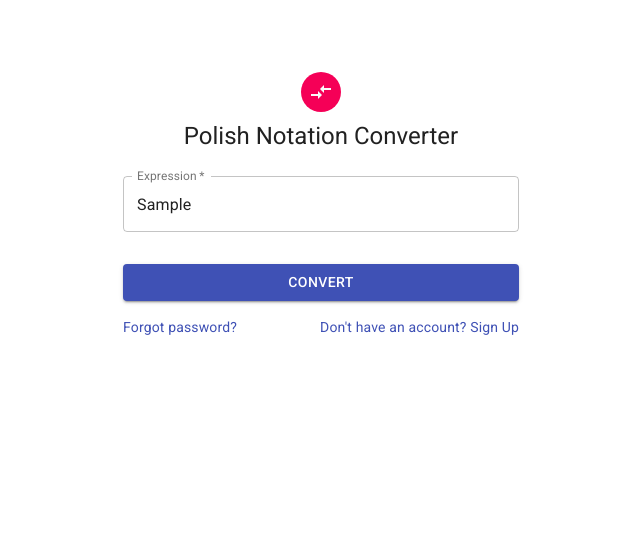
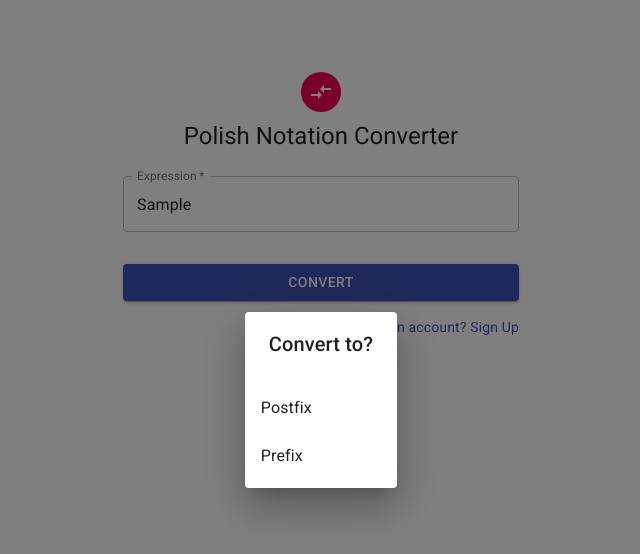
Before and after one commit to gostekk/ProjektPP, a React (Create React App) app: page / in a window 1280 px wide. Both pictures are taken after typing "Sample" into the empty fields and a click on the button "CONVERT". Shown: the top 554 px of the page, without its empty margins (319-959 px from the left). Built offline with nearby package versions, Linux system fonts and the light colour scheme.

Commit message:
Add convert options and app now shows result

```diff
--- a/src/App.js
+++ b/src/App.js
@@ -12,14 +12,17 @@ import { makeStyles } from '@material-ui/core/styles';
 import Container from '@material-ui/core/Container';
 
 import {
-//   InToPost,
-//   InToPre,
-//   PostToIn,
-//   PostToPre,
-//   PreToPost,
-//   PreToIn
-  isOperator
+  InToPost,
+  InToPre,
+  PostToIn,
+  PostToPre,
+  PreToPost,
+  PreToIn,
+  isOperator,
+  op,
 } from './operations';
+
+import ExpDialog from './Components/Dialog';
 
 import './App.css';
 
@@ -48,17 +51,6 @@ const useStyles = makeStyles(theme => ({
   },
 }));
 
-function checkExpression(expression) {
-  const expressionCopy = expression.split('');
-  if (isOperator(expressionCopy[0])) {
-    return 'prefix';
-  } else if (isOperator(expressionCopy.pop())) {
-    return 'postfix';
-  } else {
-    return 'infix';
-  }
-}
-
 function useFormInput(initialValue) {
   const [value, setValue] = useState(initialValue);
 
@@ -73,18 +65,59 @@ function useFormInput(initialValue) {
 }
 
 function App() {
+  const [open, setOpen] = React.useState(false);
+  const [list, setList] = React.useState([]);
   const expression = useFormInput('');
+  const [selectedValue, setSelectedValue] = React.useState('');
+  const [result, setResult] = useState({});
   const classes = useStyles();
 
-  // console.log('In');
-  // InToPost("(3 * 4 / (2 + 5)) * (3 + 4)");
-  // InToPre("(3 * 4 / (2 + 5)) * (3 + 4)");
-  // console.log('Post');
-  // PostToIn("3 4 * 2 5 + / 3 4 + *");
-  // PostToPre("3 4 * 2 5 + / 3 4 + *");
-  // console.log('Pre');
-  // PreToPost("* / * 3 4 + 2 5 + 3 4 ");
-  // PreToIn("* / * 3 4 + 2 5 + 3 4 ");
+  function handleClickOpen() {
+    setOpen(true);
+  }
+
+  const handleClose = value => {
+    setOpen(false);
+    setSelectedValue(value);
+    switch(value) {
+      case 0:
+        setResult(InToPost(expression.value));
+        break;
+      case 1:
+        setResult(InToPre(expression.value));
+        break;
+      case 2:
+        setResult(PostToIn(expression.value));
+        break;
+      case 3:
+        setResult(PostToPre(expression.value));
+        break;
+      case 4:
+        setResult(PreToPost(expression.value));
+        break;
+      case 5:
+        setResult(PreToIn(expression.value));
+        break;
+      default:
+        break;
+    }
+  };
+
+  function checkExpression(expression) {
+    if (!expression) {
+      return;
+    }
+    const expressionCopy = expression.split('');
+    if (isOperator(expressionCopy[0])) {
+      setList([op[4], op[5]])
+    } else if (isOperator(expressionCopy.pop())) {
+      setList([op[2], op[3]])
+    } else {
+      setList([op[0], op[1]])
+    }
+    handleClickOpen();
+  }
+
   return (
     <Container component="main" maxWidth="xs">
       <CssBaseline />
@@ -95,7 +128,7 @@ function App() {
         <Typography component="h1" variant="h5">
           Polish Notation Converter
         </Typography>
-        <form className={classes.form} noValidate>
+        <form className={classes.form} noValidate onSubmit={(e) => e.preventDefault()}>
           <TextField
             {...expression}
             variant="outlined"
@@ -110,7 +143,7 @@ function App() {
           />
           <Button
             type="button"
-            onClick={() => console.log(checkExpression(expression.value))}
+            onClick={() => checkExpression(expression.value)}
             fullWidth
             variant="contained"
             color="primary"
@@ -118,11 +151,10 @@ function App() {
           >
             Convert
           </Button>
+          <ExpDialog selectedValue={selectedValue} open={open} list={list} onClose={handleClose} />
           <Grid container>
             <Grid item xs>
-              <Link href="#" variant="body2">
-                Forgot password?
-              </Link>
+              { result.value }
             </Grid>
             <Grid item>
               <Link href="#" variant="body2">
--- /dev/null
+++ b/src/Components/Dialog.js
@@ -0,0 +1,39 @@
+import React from 'react';
+import Dialog from '@material-ui/core/Dialog';
+import DialogTitle from '@material-ui/core/DialogTitle';
+import List from '@material-ui/core/List';
+import ListItem from '@material-ui/core/ListItem';
+import ListItemText from '@material-ui/core/ListItemText';
+
+function ExpDialog(props) {
+  const { list, fullScreen, onClose, selectedValue, ...other } = props;
+
+  function handleClose() {
+    onClose(undefined);
+  }
+
+  function handleListItemClick(value) {
+    onClose(value);
+  }
+
+  return (
+    <div>
+      <Dialog
+        onClose={handleClose}
+        aria-labelledby="responsive-dialog-title"
+        {...other}
+      >
+        <DialogTitle id="responsive-dialog-title">{"Convert to?"}</DialogTitle>
+        <List>
+        {list.map(notation => (
+          <ListItem button onClick={() => handleListItemClick(notation.id)} key={notation.id}>
+            <ListItemText primary={notation.name} />
+          </ListItem>
+        ))}
+      </List>
+      </Dialog>
+    </div>
+  );
+}
+
+export default ExpDialog;
--- a/src/operations.js
+++ b/src/operations.js
@@ -54,8 +54,8 @@ function InToPost(equat) {
     output.push(stack.pop());
   }
 
-  console.log(output.join(''));
   // console.log(operations);
+  return { value: output.join(''), operations };
 }
 
 function InToPre(equat) {
@@ -90,8 +90,8 @@ function InToPre(equat) {
     output.push(stack.pop()+ ' ');
   }
 
-  console.log(output.reverse().join(''));
   // console.log(operations);
+  return { value: output.reverse().join(''), operations };
 }
 ////////////////////////////////////////
 /////////////// POST ///////////////////
@@ -120,7 +120,7 @@ function PostToIn(equat) {
   });
 
   // console.log(operations);
-  console.log(stack[0]);
+  return { value: stack[0], operations };
 }
 
 // Post to Pre
@@ -146,7 +146,7 @@ function PostToPre(equat) {
   });
 
   // console.log(operations);
-  console.log(stack[0]);
+  return { value: stack[0], operations };
 }
 
 ////////////////////////////////////////
@@ -176,7 +176,7 @@ function PreToPost(equat) {
   });
 
   // console.log(operations);
-  console.log(stack[0]);
+  return {value: stack[0], operations };
 }
 
 // Post to In
@@ -201,9 +201,41 @@ function PreToIn(equat) {
     });
   });
 
-  // console.log(operations);
-  console.log(stack[0]);
+  return {value: stack[0], operations };
 }
+
+const op = [
+  {
+    id: 0,
+    name: 'Postfix',
+    operation: 'InToPost',
+  },
+  {
+    id: 1,
+    name: 'Prefix',
+    operation: 'InToPre',
+  },
+  {
+    id: 2,
+    name: 'Infix',
+    operation: 'PostToIn',
+  },
+  {
+    id: 3,
+    name: 'Prefix',
+    operation: 'PostToPre',
+  },
+  {
+    id: 4,
+    name: 'Postfix',
+    operation: 'PreToPost',
+  },
+  {
+    id: 5,
+    name: 'Infix',
+    operation: 'PreToIn',
+  },
+];
 
 export {
   PostToIn,
@@ -212,5 +244,6 @@ export {
   InToPre,
   PreToIn,
   PreToPost,
-  isOperator
+  isOperator,
+  op
 };
```
